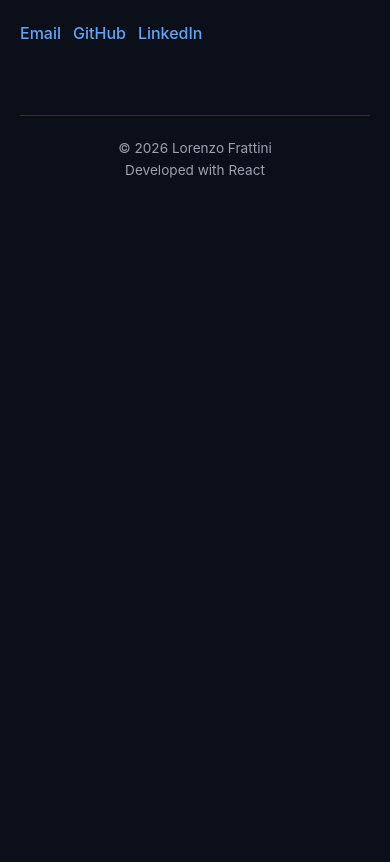
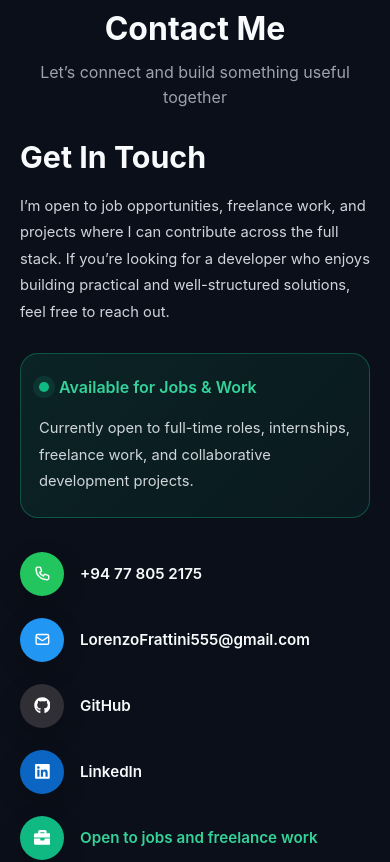
Before and after one commit to Lorenzo-55/Portfolio, a React (Vite) app: page / in a window 390 px wide. Shown: the part 6380-7242 px from the top of the page. Before the commit the page ends 6638 px from the top, so only its background shows below. Built offline with nearby package versions, Linux system fonts and the light colour scheme.

Commit message:
added contact section

```diff
--- a/src/pages/landingpage/landingpage.css
+++ b/src/pages/landingpage/landingpage.css
@@ -678,6 +678,197 @@ a:hover {
   transform: scaleX(1);
 }
 
+/* =================== contact =================== */
+
+.contact-section {
+  padding-top: 6px;
+}
+
+.contact-header {
+  text-align: center;
+  margin-bottom: 42px;
+}
+
+.contact-heading {
+  margin: 0 0 12px;
+  font-size: clamp(2rem, 4vw, 3.2rem);
+  font-weight: 700;
+  color: #f8fafc;
+}
+
+.contact-subtitle {
+  margin: 0;
+  font-size: 1rem;
+  line-height: 1.6;
+  color: #9ca3af;
+}
+
+.contact-grid {
+  display: grid;
+  grid-template-columns: minmax(0, 1.15fr) minmax(280px, 0.85fr);
+  gap: 56px;
+  align-items: start;
+}
+
+.contact-left h3 {
+  margin: 0 0 18px;
+  font-size: clamp(1.8rem, 3vw, 2.4rem);
+  font-weight: 700;
+  color: #f8fafc;
+}
+
+.contact-description {
+  margin: 0 0 28px;
+  max-width: 560px;
+  font-size: 1rem;
+  line-height: 1.8;
+  color: #d1d5db;
+}
+
+.contact-availability-card {
+  max-width: 520px;
+  padding: 28px 24px;
+  border-radius: 18px;
+  background: linear-gradient(135deg, rgba(16, 185, 129, 0.12), rgba(5, 150, 105, 0.08));
+  border: 1px solid rgba(16, 185, 129, 0.35);
+}
+
+.contact-availability-badge {
+  display: inline-flex;
+  align-items: center;
+  gap: 10px;
+  margin-bottom: 18px;
+  font-size: 1rem;
+  font-weight: 600;
+  color: #34d399;
+}
+
+.contact-status-dot {
+  width: 10px;
+  height: 10px;
+  border-radius: 50%;
+  background: #10b981;
+  box-shadow: 0 0 0 6px rgba(16, 185, 129, 0.12);
+}
+
+.contact-availability-card p {
+  margin: 0;
+  font-size: 0.98rem;
+  line-height: 1.8;
+  color: #d1d5db;
+}
+
+.contact-right {
+  display: flex;
+  flex-direction: column;
+  gap: 22px;
+  padding-top: 8px;
+}
+
+.contact-item {
+  display: flex;
+  align-items: center;
+  gap: 16px;
+  color: #f8fafc;
+  text-decoration: none;
+}
+
+.contact-item:hover {
+  text-decoration: none;
+}
+
+.contact-icon {
+  width: 48px;
+  height: 48px;
+  border-radius: 50%;
+  display: inline-flex;
+  align-items: center;
+  justify-content: center;
+  font-size: 1.2rem;
+  flex-shrink: 0;
+  box-shadow: 0 8px 24px rgba(0, 0, 0, 0.2);
+}
+
+.contact-icon.phone {
+  background: #22c55e;
+  color: #ffffff;
+}
+
+.contact-icon.email {
+  background: #2196f3;
+  color: #ffffff;
+}
+
+.contact-icon.github {
+  background: #2f2f35;
+  color: #ffffff;
+}
+
+.contact-icon.linkedin {
+  background: #0a66c2;
+  color: #ffffff;
+}
+
+.contact-icon.work {
+  background: #10b981;
+  color: #ffffff;
+}
+
+.contact-text {
+  font-size: 1.05rem;
+  font-weight: 600;
+  color: #f8fafc;
+  word-break: break-word;
+}
+
+.contact-highlight {
+  color: #34d399;
+}
+
+.contact-item-static {
+  cursor: default;
+}
+
+@media (max-width: 900px) {
+  .contact-grid {
+    grid-template-columns: 1fr;
+    gap: 34px;
+  }
+
+  .contact-right {
+    padding-top: 0;
+  }
+}
+
+@media (max-width: 640px) {
+  .contact-header {
+    margin-bottom: 28px;
+  }
+
+  .contact-left h3 {
+    font-size: 1.9rem;
+  }
+
+  .contact-description,
+  .contact-availability-card p {
+    font-size: 0.92rem;
+  }
+
+  .contact-text {
+    font-size: 0.95rem;
+  }
+
+  .contact-icon {
+    width: 44px;
+    height: 44px;
+    font-size: 1.05rem;
+  }
+
+  .contact-availability-card {
+    padding: 22px 18px;
+  }
+}
+
 /* =================== footer =================== */
 
 .footer {
--- a/src/pages/landingpage/landingpage.tsx
+++ b/src/pages/landingpage/landingpage.tsx
@@ -1,6 +1,9 @@
 import "./landingpage.css";
-import { FaGraduationCap, FaBriefcase, FaCode } from "react-icons/fa";
+import { FaGraduationCap, FaCode } from "react-icons/fa";
 import Card from "../../components/card/Card";
+
+import { FaGithub, FaLinkedin, FaBriefcase } from "react-icons/fa";
+import { HiOutlineMail, HiOutlinePhone } from "react-icons/hi";
 
 import { FaJs, FaPython, FaDatabase, FaGitAlt, FaHtml5, FaCss3Alt, FaLinux } from "react-icons/fa";
 
@@ -43,22 +46,20 @@ function LandingPage() {
   };
 
   useEffect(() => {
-    const sections = document.querySelectorAll("main section[id]");
+    const sections = Array.from(document.querySelectorAll("main section[id]"));
 
     const observer = new IntersectionObserver(
       (entries) => {
-        const visible = entries
-          .filter((entry) => entry.isIntersecting)
-          .sort((a, b) => b.intersectionRatio - a.intersectionRatio);
-
-        if (visible.length > 0) {
-          setActiveSection(visible[0].target.id);
-        }
+        entries.forEach((entry) => {
+          if (entry.isIntersecting) {
+            setActiveSection(entry.target.id);
+          }
+        });
       },
       {
         root: null,
-        rootMargin: "-35% 0px -45% 0px",
-        threshold: [0.2, 0.4, 0.6],
+        rootMargin: "-45% 0px -45% 0px",
+        threshold: 0,
       }
     );
 
@@ -406,14 +407,88 @@ function LandingPage() {
 
 
 
+        {/* divider */}
+        <div className="section-divider" />
 
+        <section id="contact" className="section contact-section">
+          <div className="contact-header">
+            <h2 className="contact-heading">Contact Me</h2>
+            <p className="contact-subtitle">
+              Let’s connect and build something useful together
+            </p>
+          </div>
 
-        <section id="contact" className="section">
-          <h2>Contact</h2>
-          <div className="links">
-            <a href="mailto:your@email.com">Email</a>
-            <a href="https://github.com/yourusername">GitHub</a>
-            <a href="#">LinkedIn</a>
+          <div className="contact-grid">
+            <div className="contact-left">
+              <h3>Get In Touch</h3>
+              <p className="contact-description">
+                I’m open to job opportunities, freelance work, and projects where I can
+                contribute across the full stack. If you’re looking for a developer who
+                enjoys building practical and well-structured solutions, feel free to
+                reach out.
+              </p>
+
+              <div className="contact-availability-card">
+                <div className="contact-availability-badge">
+                  <span className="contact-status-dot" />
+                  <span>Available for Jobs & Work</span>
+                </div>
+
+                <p>
+                  Currently open to full-time roles, internships, freelance work, and
+                  collaborative development projects.
+                </p>
+              </div>
+            </div>
+
+            <div className="contact-right">
+              <a className="contact-item" href="tel:+94778052175">
+                <span className="contact-icon phone">
+                  <HiOutlinePhone />
+                </span>
+                <span className="contact-text">+94 77 805 2175</span>
+              </a>
+
+              <a className="contact-item" href="mailto:LorenzoFrattini555@gmail.com">
+                <span className="contact-icon email">
+                  <HiOutlineMail />
+                </span>
+                <span className="contact-text">LorenzoFrattini555@gmail.com</span>
+              </a>
+
+              <a
+                className="contact-item"
+                href="https://github.com/Lorenzo-55"
+                target="_blank"
+                rel="noreferrer"
+              >
+                <span className="contact-icon github">
+                  <FaGithub />
+                </span>
+                <span className="contact-text">GitHub</span>
+              </a>
+
+              <a
+                className="contact-item"
+                href="https://www.linkedin.com/"
+                target="_blank"
+                rel="noreferrer"
+              >
+                <span className="contact-icon linkedin">
+                  <FaLinkedin />
+                </span>
+                <span className="contact-text">LinkedIn</span>
+              </a>
+
+              <div className="contact-item contact-item-static">
+                <span className="contact-icon work">
+                  <FaBriefcase />
+                </span>
+                <span className="contact-text contact-highlight">
+                  Open to jobs and freelance work
+                </span>
+              </div>
+            </div>
           </div>
         </section>
 
```
